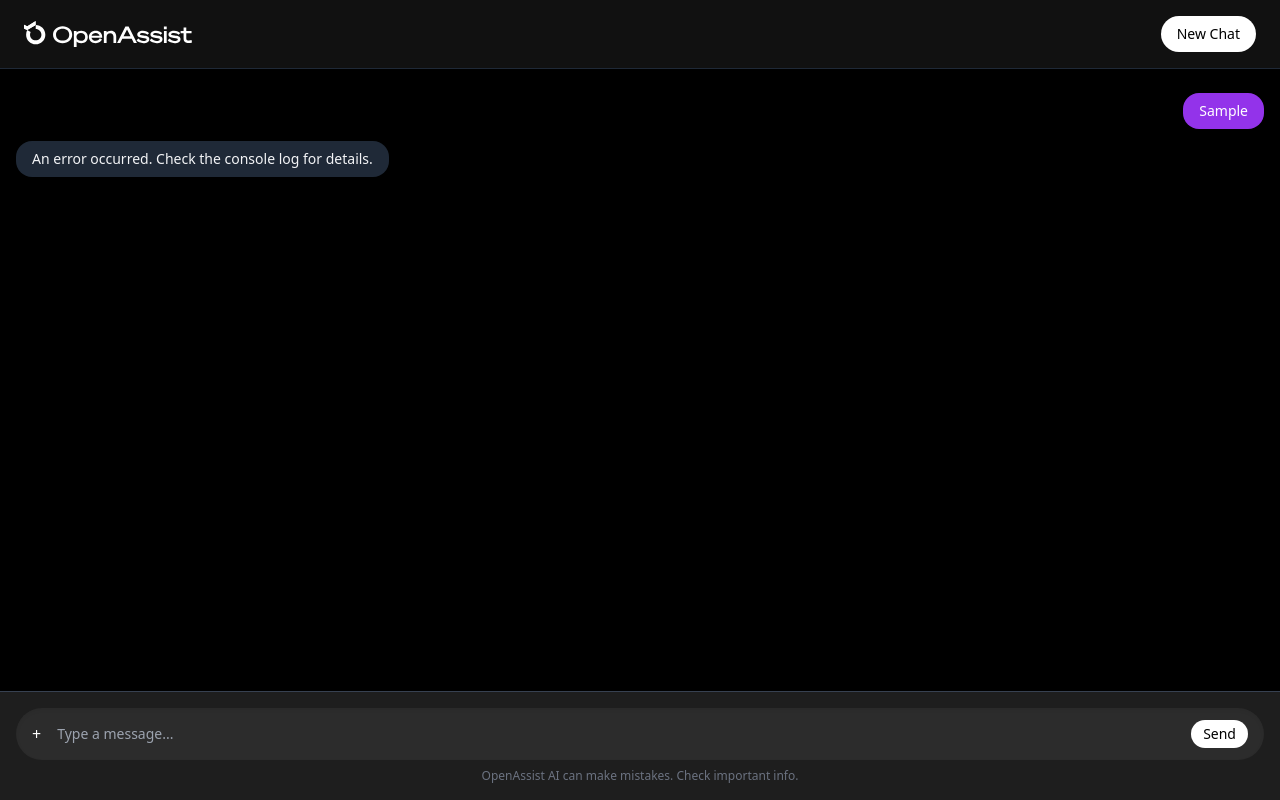
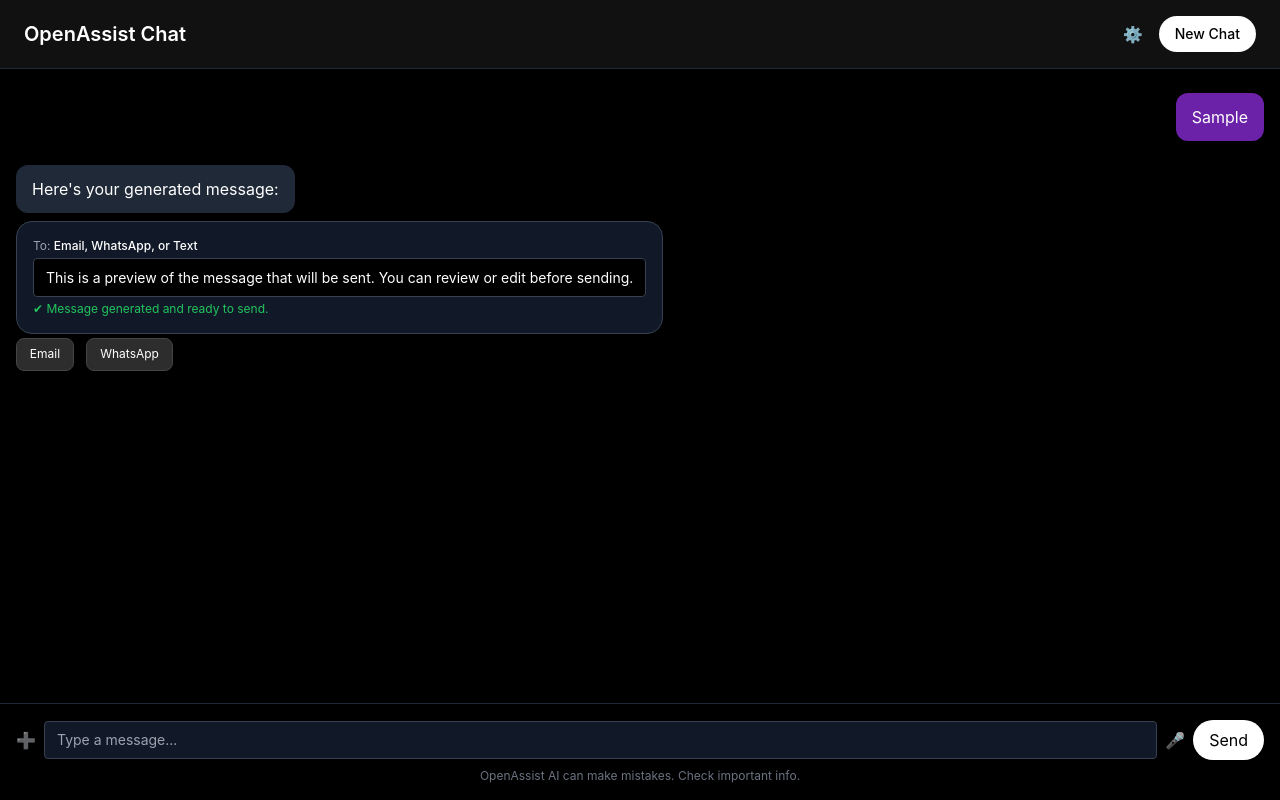
Before and after one commit to OpenAssist-AI/chat.openassist.ai, a website: page index.html in a window 1280 px wide. Both pictures are taken after typing "Sample" into the empty fields and a click on the button "Send". Drawn offline with nearby package versions, Linux system fonts and the light colour scheme; no server answers.

Commit message:
Update index.html

```diff
--- a/index.html
+++ b/index.html
@@ -6,26 +6,70 @@
   <title>OpenAssist AI</title>
   <script src="https://cdn.tailwindcss.com"></script>
   <link rel="icon" href="/favicon.ico" type="image/x-icon" />
+  <style>
+    body {
+      background-color: #000;
+      font-family: 'Inter', sans-serif;
+      color: #fff;
+    }
+    ::placeholder {
+      color: #888;
+    }
+    .message {
+      padding: 0.75rem 1rem;
+      border-radius: 0.75rem;
+      max-width: 80%;
+      margin-bottom: 0.5rem;
+    }
+    .user {
+      background-color: #6b21a8;
+      align-self: flex-end;
+    }
+    .bot {
+      background-color: #1f2937;
+      align-self: flex-start;
+    }
+    .preview {
+      background-color: #111827;
+      border: 1px solid #374151;
+      border-radius: 1rem;
+      padding: 1rem;
+      max-width: 80%;
+      font-size: 0.875rem;
+    }
+    .action-btns button {
+      font-size: 0.75rem;
+      margin-right: 0.5rem;
+      background-color: #2d2d2d;
+      color: #fff;
+      padding: 0.4rem 0.8rem;
+      border-radius: 0.5rem;
+      border: 1px solid #444;
+    }
+  </style>
 </head>
-<body class="bg-black text-white flex flex-col h-screen font-sans">
+<body class="flex flex-col h-screen">
 
-  <!-- Header -->
   <header class="flex justify-between items-center px-6 py-4 bg-[#111] border-b border-gray-800">
-    <div><img src="Asset 2.svg" alt="OpenAssist Logo" style="height: 26px;" /></div>
-    <button onclick="newChat()" class="text-sm bg-white text-black px-4 py-2 rounded-full font-medium hover:bg-gray-200">New Chat</button>
+    <h1 class="text-xl font-semibold">OpenAssist Chat</h1>
+    <div class="flex gap-4 items-center">
+      <button onclick="openSettings()" class="text-gray-400 hover:text-white">
+        ⚙️
+      </button>
+      <button onclick="newChat()" class="text-sm bg-white text-black px-4 py-2 rounded-full font-medium hover:bg-gray-200 transition">New Chat</button>
+    </div>
   </header>
 
-  <!-- Chat Area -->
-  <main id="chatBox" class="flex-grow overflow-y-auto px-4 py-6 flex flex-col space-y-3"></main>
+  <main id="chatBox" class="flex-grow overflow-y-auto px-4 py-6 flex flex-col space-y-4"></main>
 
-  <!-- Footer -->
-  <footer class="px-4 py-4 bg-[#1e1e1e] border-t border-gray-700">
-    <div class="flex items-center gap-2 bg-[#2c2c2c] px-4 py-3 rounded-full shadow-inner">
-      <button onclick="insertPlus()" class="text-white">+</button>
-      <textarea id="userInput" rows="1" placeholder="Type a message..." class="flex-grow bg-transparent resize-none outline-none text-white text-sm px-2 py-1"></textarea>
-      <button onclick="sendMessage()" class="bg-white text-black text-sm px-3 py-1 rounded-full hover:bg-gray-100">Send</button>
+  <footer class="border-t border-gray-800 p-4">
+    <div class="flex items-center gap-2">
+      <button onclick="addAttachment()" class="text-gray-400">➕</button>
+      <textarea id="userInput" rows="1" placeholder="Type a message..." class="flex-grow bg-gray-900 border border-gray-700 text-white rounded px-3 py-2 text-sm resize-none"></textarea>
+      <button onclick="startVoice()" class="text-gray-400">🎤</button>
+      <button onclick="sendMessage()" class="bg-white text-black px-4 py-2 rounded-full hover:bg-gray-100">Send</button>
     </div>
-    <p class="text-center text-xs text-gray-500 mt-2">OpenAssist AI can make mistakes. Check important info.</p>
+    <p class="text-xs text-center text-gray-500 mt-2">OpenAssist AI can make mistakes. Check important info.</p>
   </footer>
 
   <script>
@@ -37,91 +81,64 @@
       userInput.value = "";
     }
 
-    function insertPlus() {
-      userInput.value += "+";
-      userInput.focus();
-    }
-
-    function appendMessage(content, sender, preview = null, actions = false) {
-      const msgWrap = document.createElement("div");
-      msgWrap.className = `flex flex-col items-${sender === 'user' ? 'end' : 'start'}`;
-
+    function appendMessage(content, sender, preview) {
+      const wrapper = document.createElement("div");
+      wrapper.className = `flex flex-col ${sender === 'user' ? 'items-end' : 'items-start'}`;
       const msg = document.createElement("div");
-      msg.className = `message px-4 py-2 rounded-2xl text-sm shadow-md max-w-sm ${
-        sender === "user" ? "bg-purple-600 text-white" : "bg-gray-800 text-gray-100"
-      }`;
+      msg.className = `message ${sender}`;
       msg.textContent = content;
-      msgWrap.appendChild(msg);
-
+      wrapper.appendChild(msg);
       if (preview) {
         const box = document.createElement("div");
-        box.className = "bg-gray-900 border border-gray-700 rounded-xl p-3 text-sm text-white space-y-1 mt-2 max-w-sm";
+        box.className = "preview";
         box.innerHTML = `
-          <div class="text-xs text-gray-400">To: <span class="text-white font-medium">${preview.to}</span></div>
-          <div class="bg-black px-3 py-2 rounded-lg border border-gray-700">${preview.body}</div>
-          <div class="flex items-center text-xs text-green-500 mt-1">
-            <svg class="w-4 h-4 mr-1" fill="none" stroke="currentColor" stroke-width="2" viewBox="0 0 24 24"><path d="M5 13l4 4L19 7"/></svg>
-            ${preview.status}
-          </div>
+          <div class="text-xs text-gray-400 mb-1">To: <span class="text-white font-medium">${preview.to}</span></div>
+          <div class="bg-black px-3 py-2 rounded border border-gray-700 mb-1">${preview.body}</div>
+          <div class="text-xs text-green-500">✔ ${preview.status}</div>
         `;
-        msgWrap.appendChild(box);
+        wrapper.appendChild(box);
+
+        const actions = document.createElement("div");
+        actions.className = "action-btns mt-1";
+        actions.innerHTML = `
+          <button onclick="sendViaEmail('${preview.body}')">Email</button>
+          <button onclick="sendViaWhatsApp('${preview.body}')">WhatsApp</button>
+        `;
+        wrapper.appendChild(actions);
       }
-
-      if (actions) {
-        const buttons = document.createElement("div");
-        buttons.className = "flex gap-2 mt-2";
-        ["Email", "WhatsApp", "Calendar"].forEach(label => {
-          const btn = document.createElement("button");
-          btn.className = "bg-gray-700 text-xs px-3 py-1 rounded-full";
-          btn.textContent = label;
-          buttons.appendChild(btn);
-        });
-        msgWrap.appendChild(buttons);
-      }
-
-      chatBox.appendChild(msgWrap);
+      chatBox.appendChild(wrapper);
       chatBox.scrollTop = chatBox.scrollHeight;
     }
 
-    async function sendMessage() {
+    function sendViaWhatsApp(text) {
+      window.open(`https://wa.me/?text=${encodeURIComponent(text)}`, '_blank');
+    }
+
+    function sendViaEmail(text) {
+      const subject = encodeURIComponent("Message from OpenAssist AI");
+      const body = encodeURIComponent(text);
+      window.open(`mailto:?subject=${subject}&body=${body}`, '_blank');
+    }
+
+    function sendMessage() {
       const input = userInput.value.trim();
       if (!input) return;
+      const to = extractRecipient(input);
       appendMessage(input, "user");
       userInput.value = "";
 
-      appendMessage("Thinking...", "bot");
+      setTimeout(() => {
+        appendMessage("Here's your generated message:", "bot", {
+          to: to || "Email, WhatsApp, or Text",
+          body: "This is a preview of the message that will be sent. You can review or edit before sending.",
+          status: "Message generated and ready to send."
+        });
+      }, 500);
+    }
 
-      try {
-        const response = await fetch("/api/chat", {
-          method: "POST",
-          headers: { "Content-Type": "application/json" },
-          body: JSON.stringify({
-            messages: [
-              { role: "system", content: "You are OpenAssist AI, a helpful assistant." },
-              { role: "user", content: input }
-            ]
-          })
-        });
-
-        const data = await response.json();
-        const reply = data.choices?.[0]?.message?.content || "Oops, something went wrong.";
-        chatBox.removeChild(chatBox.lastChild);
-
-        appendMessage(
-          "Here’s your generated message:",
-          "bot",
-          {
-            to: "Email, WhatsApp, or Text",
-            body: reply,
-            status: "Message generated and ready to send."
-          },
-          true
-        );
-      } catch (err) {
-        console.error("API error:", err);
-        chatBox.removeChild(chatBox.lastChild);
-        appendMessage("An error occurred. Check the console log for details.", "bot");
-      }
+    function extractRecipient(text) {
+      const match = text.match(/(?:email|message|text) (?:to )?(?:my )?(\w+)/i);
+      return match ? match[1] : "";
     }
 
     userInput.addEventListener("keypress", (e) => {
@@ -130,6 +147,18 @@
         sendMessage();
       }
     });
+
+    function openSettings() {
+      alert("Settings not available in this static version.");
+    }
+
+    function startVoice() {
+      alert("Voice input coming soon.");
+    }
+
+    function addAttachment() {
+      alert("Add attachments coming soon.");
+    }
   </script>
 </body>
 </html>
```
